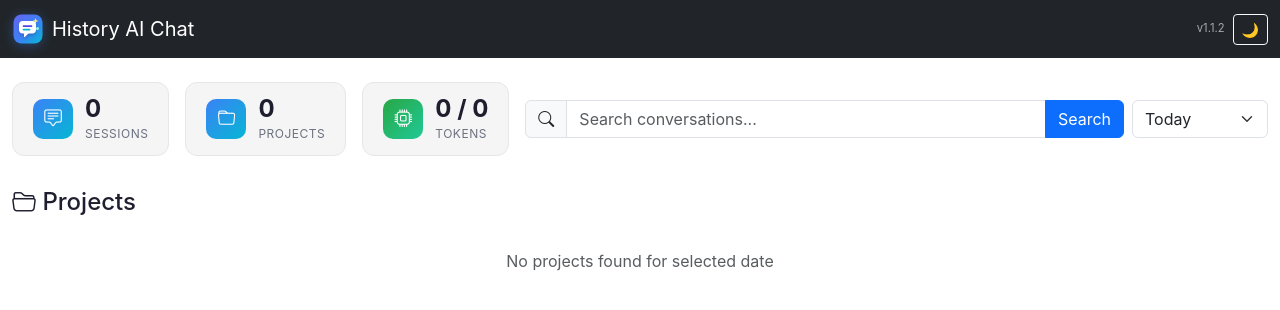
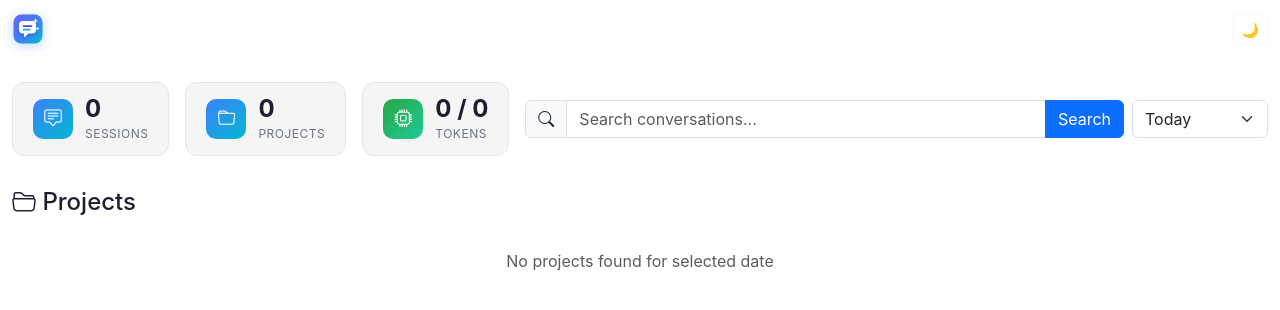
Before and after one commit to nmnike/history-ai-chat, a FastAPI app: page / in a window 1280 px wide. Shown: the top 310 px of the page. Run offline with FastAPI, Linux system fonts and the light colour scheme; data that the repository does not hold is empty.

Commit message:
feat: подготовить navbar для glass-стиля

```diff
--- a/src/viewer/templates/base.html
+++ b/src/viewer/templates/base.html
@@ -18,7 +18,7 @@
     {% block head %}{% endblock %}
 </head>
 <body>
-    <nav class="navbar navbar-expand-lg navbar-dark bg-dark">
+    <nav class="navbar navbar-expand-lg navbar-dark app-navbar">
         <div class="container-fluid">
             <a class="navbar-brand d-flex align-items-center" href="/">
                 <img class="brand-icon" src="/static/app-icon.svg" alt="" aria-hidden="true">
```
